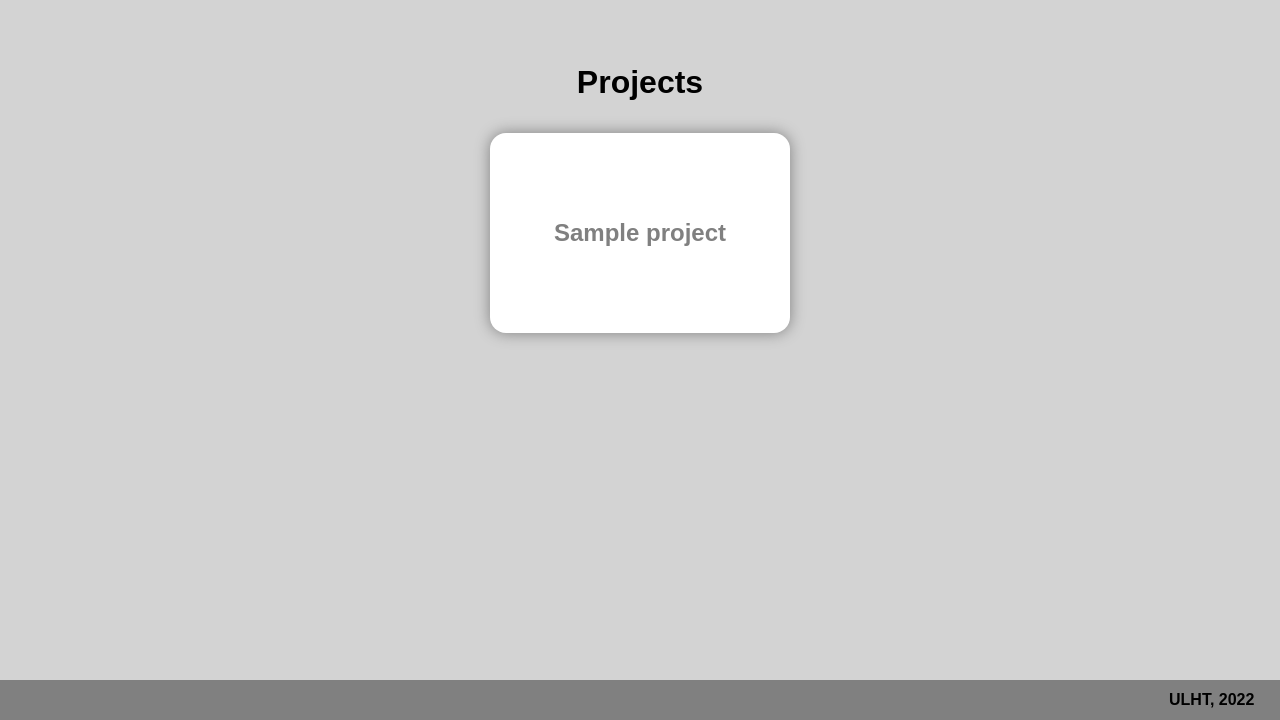
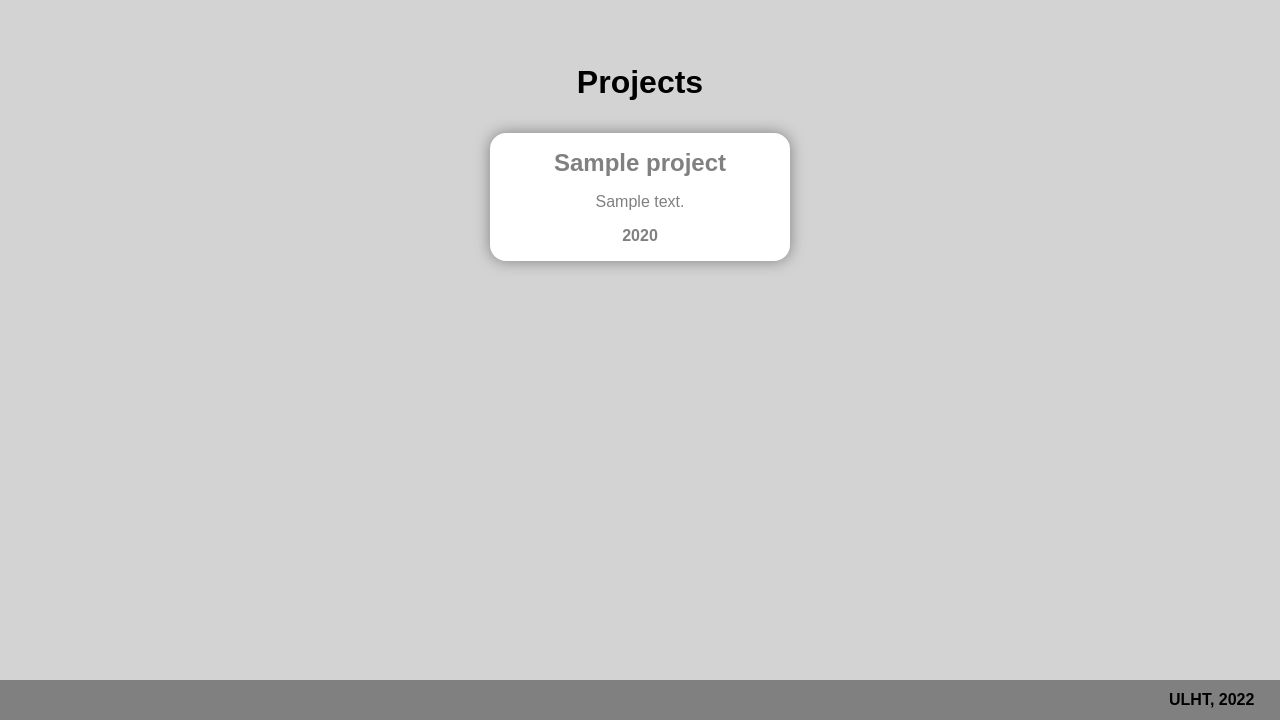
Before and after one commit to JMatos1221/portfolio, a Django app: page /projects in a window 1280 px wide. Shown: the part 80-800 px from the top of the page. Run offline with Django 4.2, Linux system fonts and the light colour scheme; tables that the repository leaves empty hold one stand-in row (values such as "Sample post"); parts of the project's set-up code (start-up, migrations or seed data) failed here and were passed over.

Commit message:
Improve Projects

```diff
--- a/portfolio/models.py
+++ b/portfolio/models.py
@@ -1,5 +1,4 @@
 from django.db import models
-from django.utils import timezone
 
 
 class Subject(models.Model):
@@ -23,10 +22,10 @@ class Person(models.Model):
 
 
 class Project(models.Model):
-    name = models.CharField(max_length=50)
-    trailer_url = models.CharField(max_length=100)
-    start_date = models.DateField(default=timezone.now())
-    end_date = models.DateField(default=timezone.now())
+    name = models.CharField(max_length=50, default='Name')
+    description = models.CharField(max_length=500, default='Description')
+    year = models.IntegerField(default=2019)
+    trailer_url = models.URLField(default='http://youtube.com/')
 
     def __str__(self):
         return self.name
--- a/portfolio/static/portfolio/css/projects.css
+++ b/portfolio/static/portfolio/css/projects.css
@@ -13,15 +13,24 @@
 
 .project {
   display: flex;
-  align-items: center;
-  justify-content: center;
+  flex-flow: column;
   padding: 16px;
   width: 300px;
-  height: 200px;
+  height: 100%;
   background: white;
   border-radius: 16px;
   box-shadow: 0px 0px 15px gray;
   text-align: center;
+  overflow: hidden;
+}
+
+.project h2,
+.project p {
+  padding-bottom: 16px;
+}
+
+.project h4 {
+  margin-top: auto;
 }
 
 .projects a {
--- a/portfolio/templates/portfolio/projects.html
+++ b/portfolio/templates/portfolio/projects.html
@@ -15,6 +15,8 @@
     <a href="{{p.trailer_url}}" target="_blank">
         <div class="project">
             <h2>{{p.name}}</h2>
+            <p>{{p.description}}</p>
+            <h4>{{p.year}}</h4>
         </div>
     </a>
     {% endfor %}
--- a/portfolio/views.py
+++ b/portfolio/views.py
@@ -18,7 +18,7 @@ def about_view(request):
 def projects_view(request):
     projects = Project.objects.all()
 
-    projects = sorted(projects, key=lambda p: (p.start_date, p.end_date))
+    projects = sorted(projects, key=lambda p: (p.year, p.name))
 
     return render(request, 'portfolio/projects.html', {'projects': projects})
 
--- a/requirements.txt
+++ b/requirements.txt
@@ -7,6 +7,7 @@ environs==8.0.0
 gunicorn==19.9.0
 marshmallow==3.15.0
 packaging==21.3
+Pillow==9.1.1
 psycopg2-binary==2.8.6
 pyparsing==3.0.9
 python-dotenv==0.20.0
```
Also changed, not shown: config/settings.py (line endings or trailing spaces), portfolio/migrations/0009_remove_project_end_date_remove_project_start_date_and_more.py (added), portfolio/migrations/0010_alter_project_image_alter_project_name.py (added), portfolio/migrations/0011_alter_project_image.py (added), portfolio/migrations/0012_alter_project_image.py (added), portfolio/migrations/0013_alter_project_image.py (added), portfolio/migrations/0014_remove_project_image.py (added).
